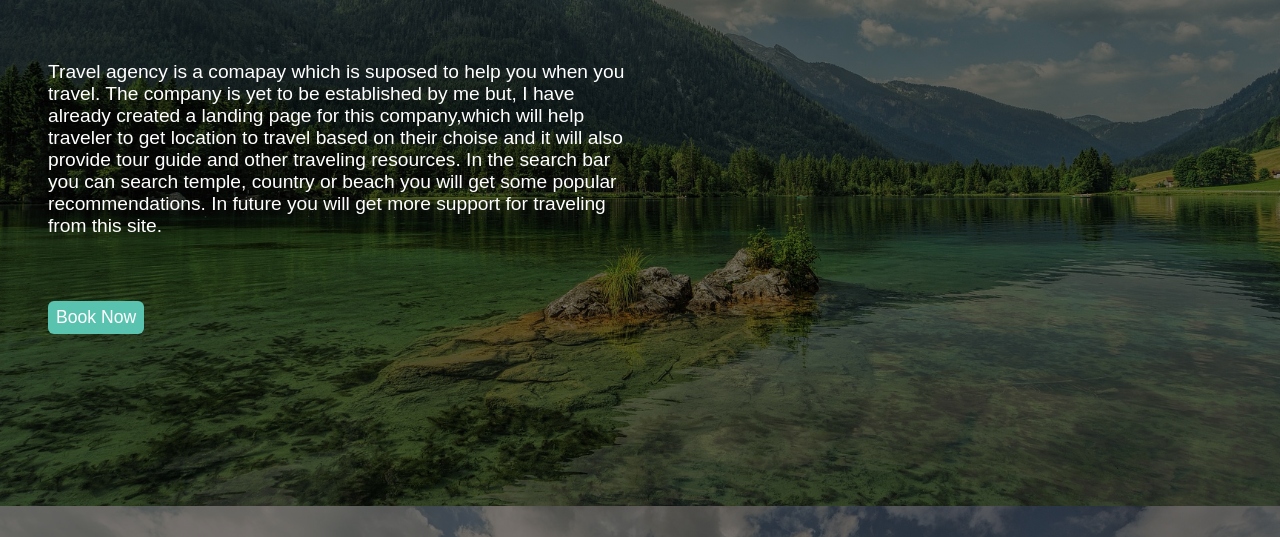
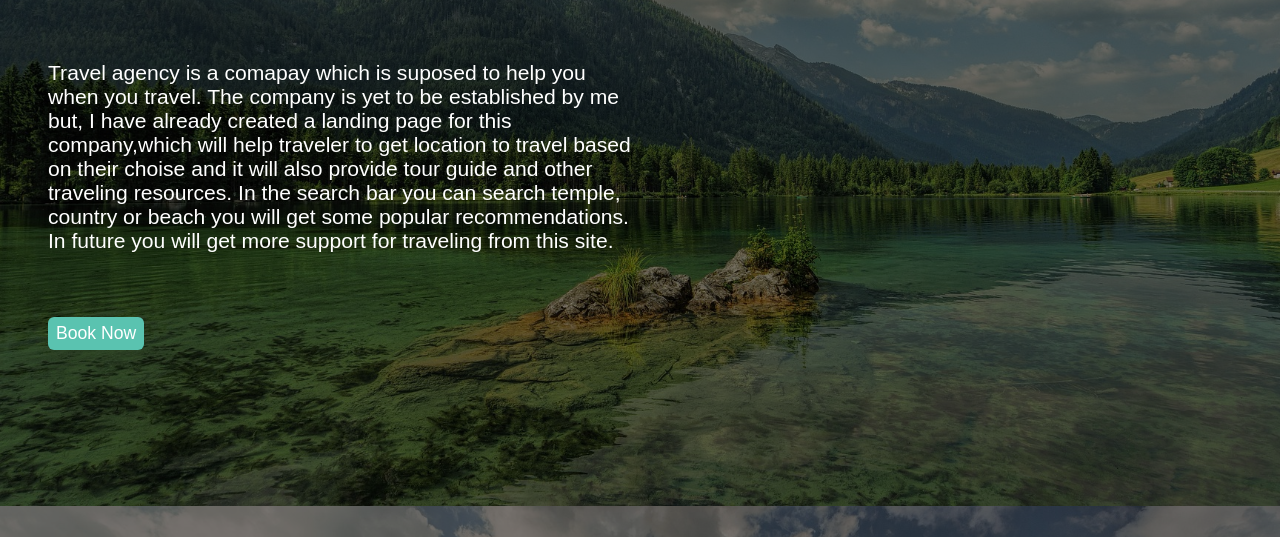
Before and after one commit to BibekBhusal0/projects, a plain HTML site: page index.html in a window 1280 px wide. Shown: the part 294-831 px from the top of the page. Drawn offline with nearby package versions, Linux system fonts and the light colour scheme.

Commit message:
last and small change

```diff
--- a/travel_recommendation.css
+++ b/travel_recommendation.css
@@ -4,7 +4,7 @@
     --transp-bg:rgba(37, 41, 48, 0.555);
 }
 p{
-    font-size: 1.2rem;
+    font-size: 1.32rem;
 }
 body{
     color: white;
```
Also changed, not shown: 1 other file.
